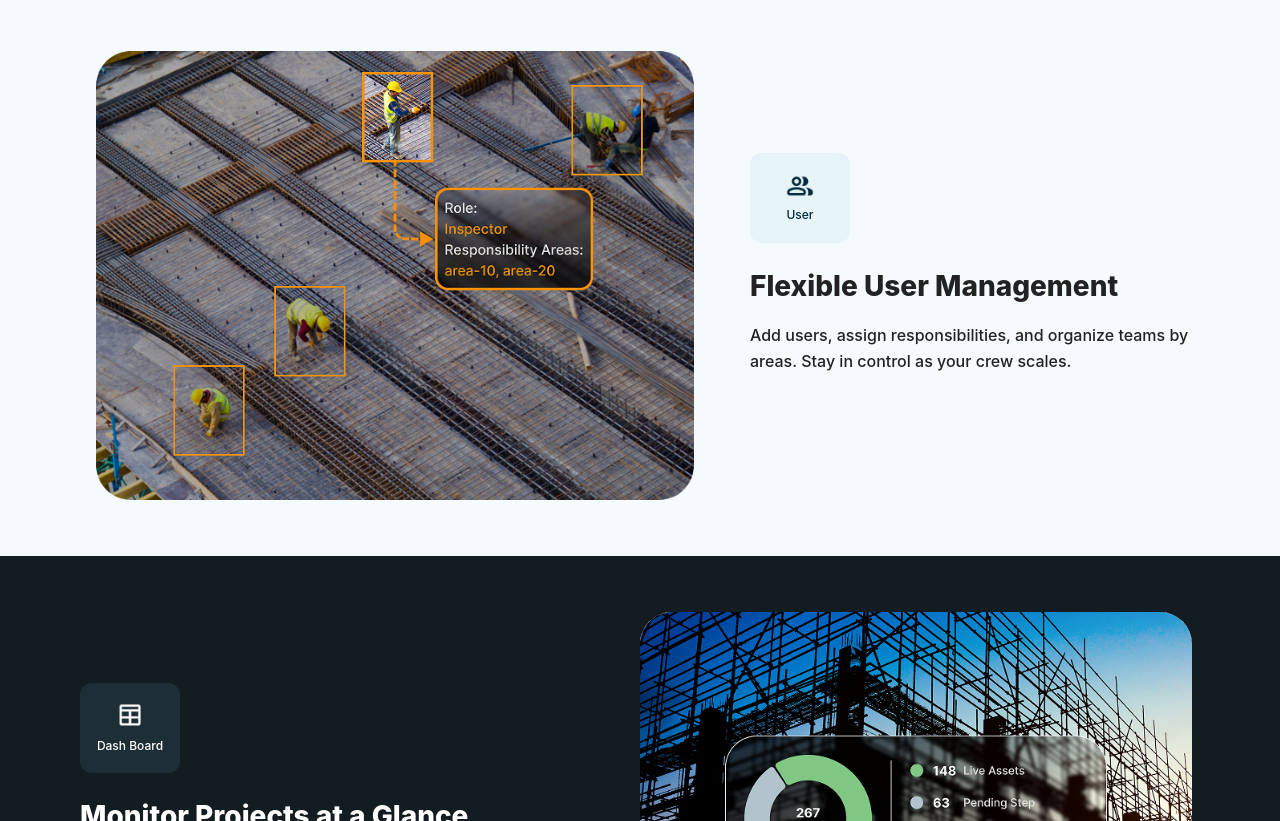
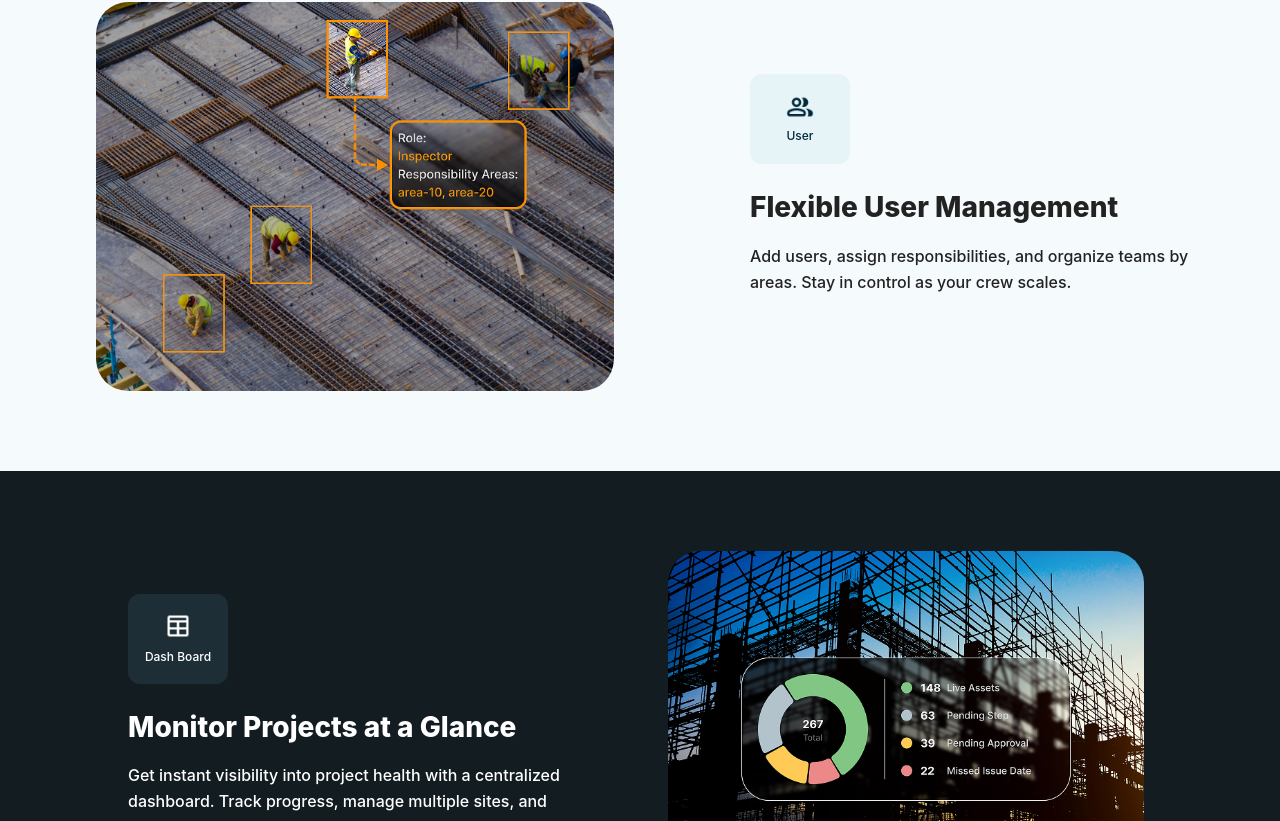
Before and after one commit to MTS-Services/alex_coordina, a Next.js app: page /temporary in a window 1280 px wide. Shown: the part 939-1760 px from the top of the page. Built offline with nearby package versions, Linux system fonts and the light colour scheme.

Commit message:
temporary copelet

```diff
--- a/src/app/temporary/page.tsx
+++ b/src/app/temporary/page.tsx
@@ -7,7 +7,7 @@ const Page = () => {
   return (
     <main
       id="temporary-works-page"
-      className="flex flex-col items-center justify-start pt-24 sm:pt-36  "
+      className="flex flex-col items-center justify-start pt-24 sm:pt-26  "
     >
       <div className="w-full max-w-2xl px-4 sm:px-6 mb-8 sm:mb-14  mx-auto">
   <section className="flex flex-col items-center gap-4 sm:gap-12 pt-1 sm:pt-12">
--- a/src/components/Header.tsx
+++ b/src/components/Header.tsx
@@ -9,7 +9,7 @@ import { MdOutlineArrowDropDown } from 'react-icons/md';
 type DropItem = { label: string; href: string };
 
 const PRODUCTS: DropItem[] = [
-  { label: 'Temporary Works', href: '/temporary-works-page' },
+  { label: 'Temporary Works', href: '/temporary' },
   { label: 'Asset Management', href: '/products/asset-management' },
   { label: 'Logistics', href: '/products/logistics' },
   { label: 'Access Control', href: '/products/access-control' },
--- a/src/components/temporarySection/TemporaryBlack.tsx
+++ b/src/components/temporarySection/TemporaryBlack.tsx
@@ -4,7 +4,7 @@ import React from "react";
 const TemporaryBlack = ({ title, des, icon, image, buttonText }) => {
   return (
     <section className="w-full bg-[#121C21] py-14 px-4 sm:px-6 lg:px-8">
-      <div className="max-w-7xl mx-auto grid grid-cols-1 md:grid-cols-2 items-center">
+      <div className="max-w-7xl mx-auto grid grid-cols-1  md:grid-cols-2  gap-4 sm:gap-6 lg:gap-14 mt-6 px-2 sm:px-6 lg:px-12 items-start lg:items-center mb-0 sm:mb-6">
         {/* Left Side - Text */}
         <div className="flex flex-col ml-0 md:ml-12">
           <div className="w-[100px] h-[90px] mb-6 rounded-xl bg-[#1E2E36] flex flex-col items-center justify-center gap-2">
--- a/src/components/temporarySection/TemporaryWhite.tsx
+++ b/src/components/temporarySection/TemporaryWhite.tsx
@@ -4,7 +4,7 @@ import React from "react";
 const TemporaryWhite = ({ title, des, icon, image, buttonText }) => {
   return (
     <section className="w-full bg-[#F5FAFC] py-14 px-2 sm:px-4 lg:px-8">
-      <div className="max-w-7xl mx-auto flex flex-col-reverse lg:flex-row gap-4 sm:gap-6 lg:gap-14 mt-6 px-2 sm:px-6 lg:px-12 items-start lg:items-center">
+      <div className="max-w-7xl mx-auto flex flex-col-reverse lg:flex-row gap-4 sm:gap-6 lg:gap-14 mt-6 px-2 sm:px-6 lg:px-12 items-start lg:items-center mb-0 sm:mb-6">
         {/* Image Section */}
         <div className="flex justify-center md:justify-start md:pl-4">
           <div className="w-full max-w-[688px] h-auto rounded-4xl overflow-hidden">
@@ -19,7 +19,7 @@ const TemporaryWhite = ({ title, des, icon, image, buttonText }) => {
         </div>
 
         {/* Text Section */}
-        <div className="flex flex-col gap-4">
+        <div className="flex flex-col gap-4 ml-0 sm:ml-20">
           {/* Icon & Button Section */}
           <div className="w-[100px] h-[90px] mb-4 sm:mb-2 rounded-xl bg-[#E6F3F7] flex flex-col items-center justify-center gap-1 sm:gap-1.5">
             <Image
--- a/src/components/temporarySection/TemporaryWhiteLast.tsx
+++ b/src/components/temporarySection/TemporaryWhiteLast.tsx
@@ -6,9 +6,9 @@ import React from "react";
 const TemporaryWhiteLast = ({ title, des, image, buttonText }) => {
   return (
     <section className="w-full min-h-[604px] bg-[#F5FAFC] py-12">
-      <div className="max-w-7xl mx-auto flex flex-col-reverse lg:flex-row gap-6 lg:gap-14 items-center mt-6 px-6 lg:px-12">
+      <div className="max-w-7xl mx-auto flex flex-col lg:flex-row gap-6 lg:gap-14 items-center mt-6 px-6 lg:px-12">
         {/* Image Section */}
-        <div className="w-full h-full lg:ml-[-60px]">
+        <div className="w-full h-full lg:ml-4">
           <Image
             src={image}
             alt="Placeholder"
@@ -34,7 +34,7 @@ const TemporaryWhiteLast = ({ title, des, image, buttonText }) => {
       {/* Button */}
       <Link
         href={""}
-        className="w-full sm:w-[200px] h-[56px] font-bold text-center flex justify-center items-center text-[16px] bg-[#00A3E0] rounded-4xl"
+        className="w-full sm:w-[200px] hover:text-[#FFFFFF] h-[56px] font-bold text-center flex justify-center items-center text-[16px] bg-[#00A3E0] rounded-4xl"
       >
         {buttonText}
       </Link>
```
